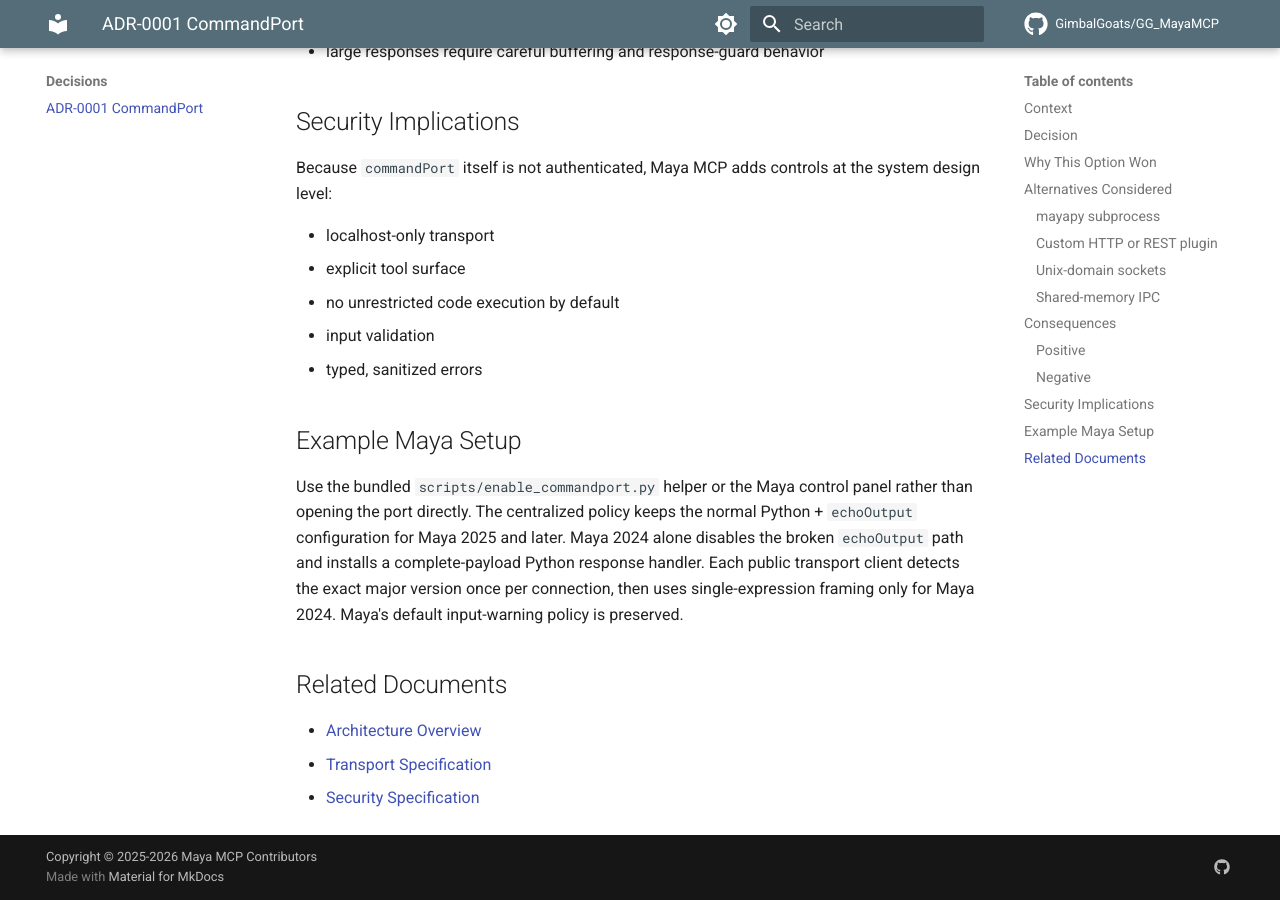
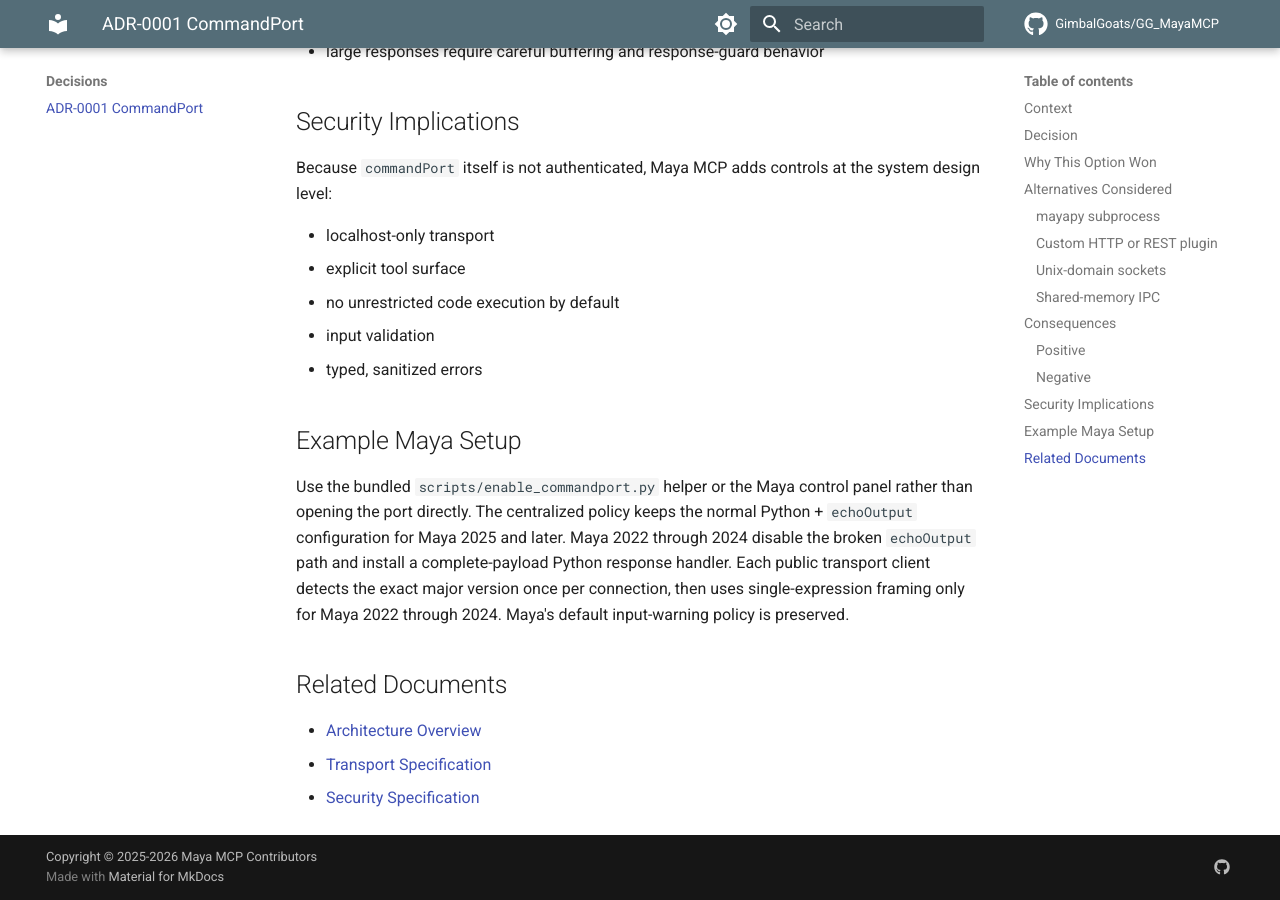
Before and after one commit to GimbalGoats/GG_MayaMCP, an MkDocs documentation site: the page built from docs/adr/0001-commandport.md, in a window 1280 px wide and 900 px high, scrolled down 1942 px. Built offline with MkDocs 1.6.1 and Material for MkDocs 9.7.7, drawn with Linux system fonts in a browser that asks for light colours; comment, search, counter and statistics services are not loaded.

Commit message:
docs: document Maya 2022 compatibility

```diff
--- a/docs/adr/0001-commandport.md
+++ b/docs/adr/0001-commandport.md
@@ -81,10 +81,10 @@ Because `commandPort` itself is not authenticated, Maya MCP adds controls at the
 
 Use the bundled `scripts/enable_commandport.py` helper or the Maya control
 panel rather than opening the port directly. The centralized policy keeps the
-normal Python + `echoOutput` configuration for Maya 2025 and later. Maya 2024
-alone disables the broken `echoOutput` path and installs a complete-payload
+normal Python + `echoOutput` configuration for Maya 2025 and later. Maya 2022
+through 2024 disable the broken `echoOutput` path and install a complete-payload
 Python response handler. Each public transport client detects the exact major version
-once per connection, then uses single-expression framing only for Maya 2024.
+once per connection, then uses single-expression framing only for Maya 2022 through 2024.
 Maya's default input-warning policy is preserved.
 
 ## Related Documents
```
Also changed, not shown: CHANGELOG.md (+5 -0 lines), README.md (+3 -3 lines), docs/index.md (+1 -1 lines), docs/spec/transport.md (+4 -4 lines), docs/usage/claude-desktop-extension.md (+1 -1 lines), docs/usage/getting-started.md (+3 -3 lines), packaging/claude-mcpb/README.md (+1 -1 lines).
